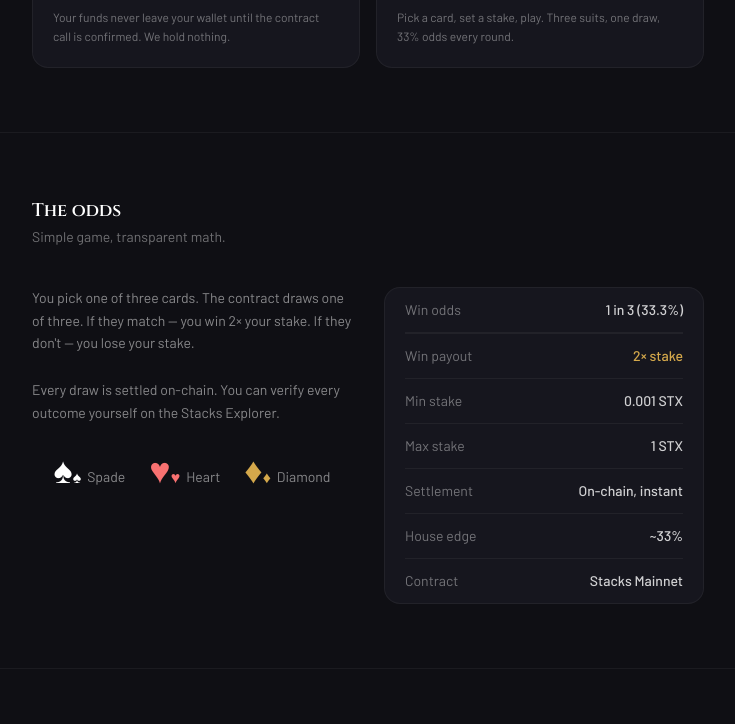
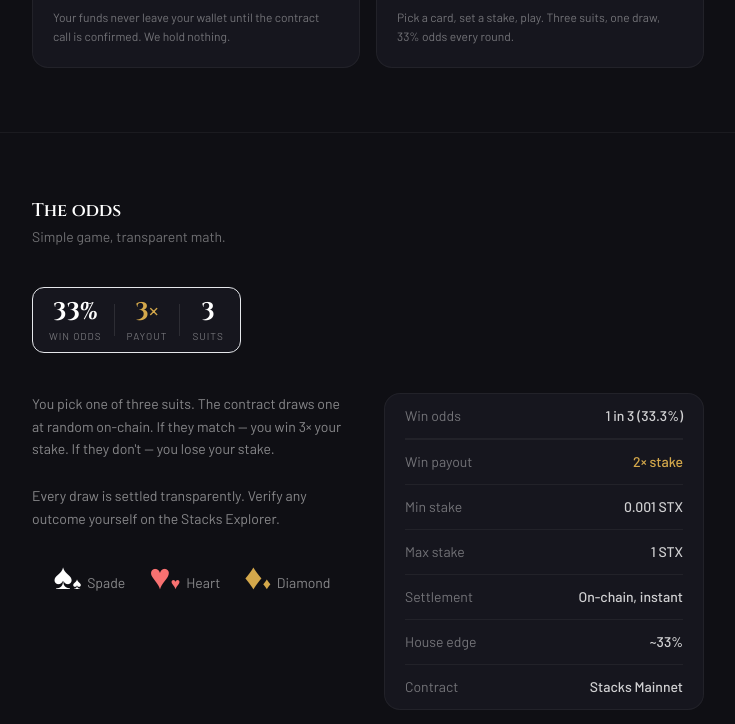
Before and after one commit to TheDEV111/Card-Simulation, a React (Vite) app: page / in a window 1280 px wide. Shown: the part 2012-2736 px from the top of the page, without its empty margins (384-1119 px from the left). Built offline with nearby package versions, Linux system fonts and the light colour scheme; what @stacks/connect would draw is missing.

Commit message:
enhance(landing): add payout formula, win rate callout, and reveal to LandingOdds

```diff
--- a/src/components/landing/LandingOdds.jsx
+++ b/src/components/landing/LandingOdds.jsx
@@ -1,29 +1,44 @@
 import GameOddsPanel from "../ui/GameOddsPanel";
 import SectionHeading from "../ui/SectionHeading";
 import CardSuitLegend from "../ui/CardSuitLegend";
+import LandingPayoutFormula from "./LandingPayoutFormula";
+import LandingWinRateCallout from "./LandingWinRateCallout";
+import { useScrollReveal } from "../../hooks/useScrollReveal";
+import { fadeInUpStyle } from "../../utils/animation";
 
 export default function LandingOdds() {
+  const [ref, visible] = useScrollReveal({ threshold: 0.1 });
+
   return (
-    <section className="px-6 py-16 border-t border-white/5">
+    <section ref={ref} className="px-6 py-16 border-t border-white/5">
       <div className="max-w-2xl mx-auto space-y-10">
-        <SectionHeading
-          title="The odds"
-          subtitle="Simple game, transparent math."
-        />
-        <div className="grid sm:grid-cols-2 gap-8 items-start">
+        <div style={fadeInUpStyle(visible, 0)}>
+          <SectionHeading
+            title="The odds"
+            subtitle="Simple game, transparent math."
+          />
+        </div>
+
+        <div style={fadeInUpStyle(visible, 60)}>
+          <LandingWinRateCallout />
+        </div>
+
+        <div className="grid sm:grid-cols-2 gap-8 items-start" style={fadeInUpStyle(visible, 120)}>
           <div className="space-y-6">
             <p className="text-sm text-white/50 leading-relaxed">
-              You pick one of three cards. The contract draws one of three. If
-              they match — you win 2× your stake. If they don't — you lose
-              your stake.
+              You pick one of three suits. The contract draws one at random on-chain. If
+              they match — you win 3× your stake. If they don't — you lose your stake.
             </p>
             <p className="text-sm text-white/50 leading-relaxed">
-              Every draw is settled on-chain. You can verify every outcome
-              yourself on the Stacks Explorer.
+              Every draw is settled transparently. Verify any outcome yourself on the
+              Stacks Explorer.
             </p>
             <CardSuitLegend />
           </div>
-          <GameOddsPanel />
+          <div className="space-y-4">
+            <GameOddsPanel />
+            <LandingPayoutFormula />
+          </div>
         </div>
       </div>
     </section>
```
